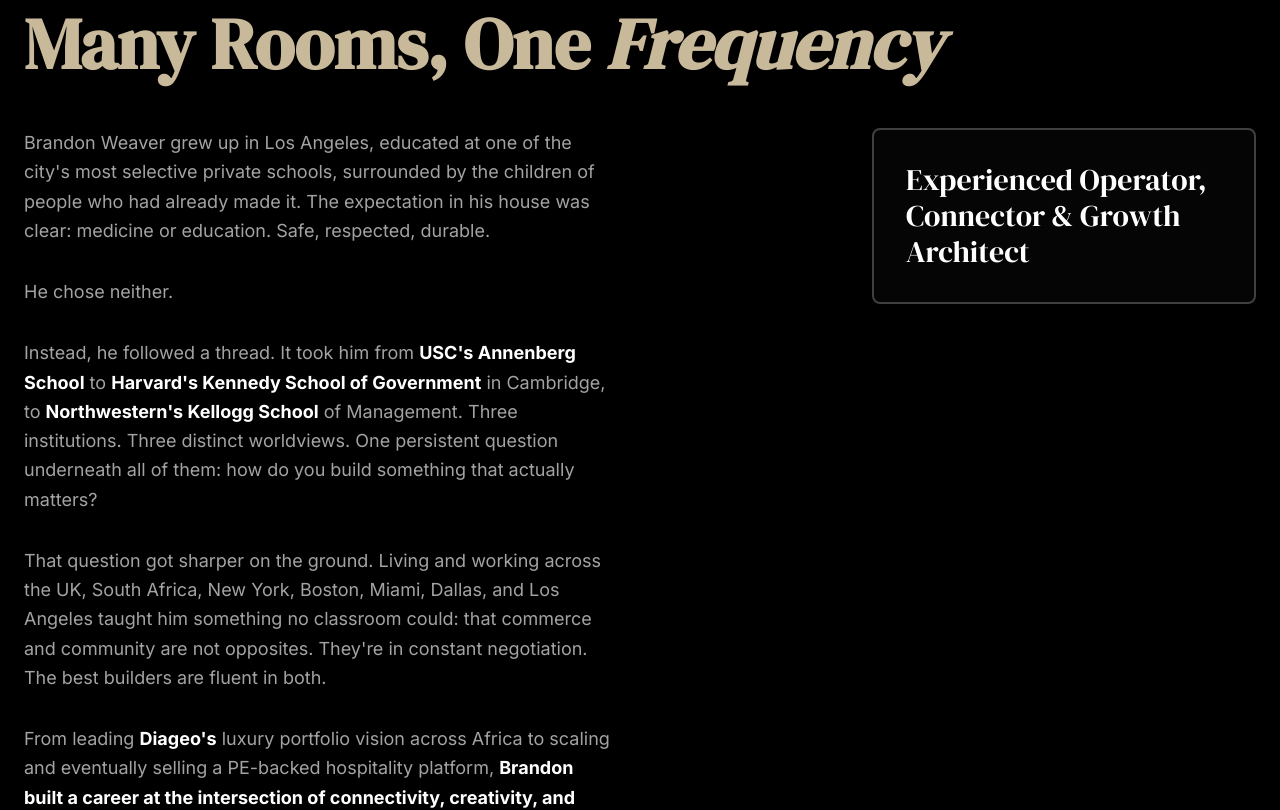
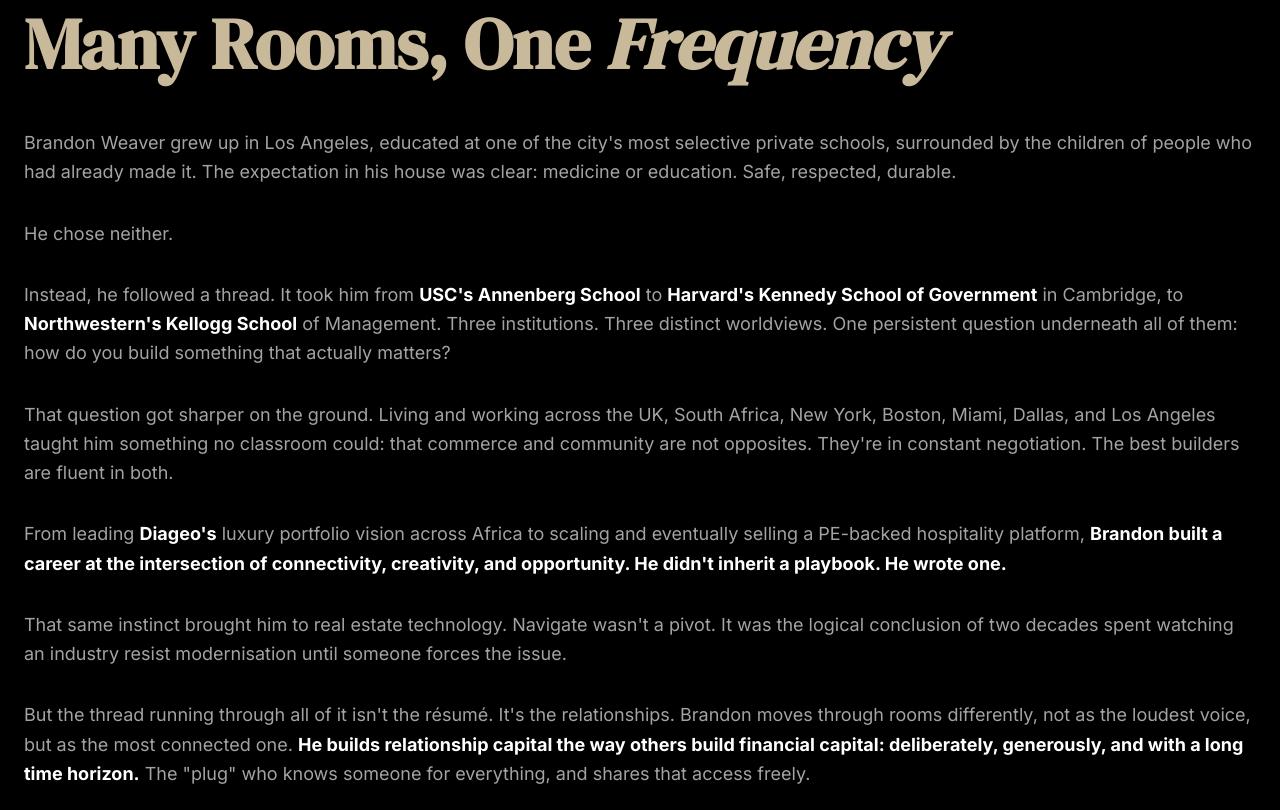
Before and after one commit to letsnavigatebmw/brandonmweaver, a React (Vite) app: page / in a window 1280 px wide. Shown: the part 960-1770 px from the top of the page. Built offline with nearby package versions, Linux system fonts and the light colour scheme.

Commit message:
Revert Many Rooms One Frequency to original single-column format - remove right column

```diff
--- a/src/components/About.jsx
+++ b/src/components/About.jsx
@@ -28,9 +28,6 @@ export default function About() {
         <div className="max-w-7xl mx-auto">
           <h2 className="text-6xl md:text-7xl font-serif mb-12" style={{ color: '#c8b99a' }}>Many Rooms, One <span className="italic">Frequency</span></h2>
 
-          <div className="grid md:grid-cols-2 gap-12 items-start">
-            {/* Text Column */}
-            <div>
         <p className="text-gray-400 text-lg leading-relaxed mb-8">
 Brandon Weaver grew up in Los Angeles, educated at one of the city's most selective private schools, surrounded by the children of people who had already made it. The expectation in his house was clear: medicine or education. Safe, respected, durable.
         </p>
@@ -55,17 +52,6 @@ But the thread running through all of it isn't the résumé. It's the relationsh
         <p className="text-gray-400 text-lg leading-relaxed">
 In a world increasingly mediated by algorithms, Brandon's conviction is simple. <span className="font-bold text-white">Success moves at the speed of connectivity.</span>
         </p>
-            </div>
-
-            {/* Right Column - Text Box */}
-            <div className="flex justify-center md:justify-end">
-              <div className="w-full max-w-sm border-2 border-gray-700 rounded-lg p-8 bg-gray-950/50">
-                <p className="text-2xl md:text-3xl font-serif text-white leading-tight">
-                  Experienced Operator, Connector & Growth Architect
-                </p>
-              </div>
-            </div>
-          </div>
         </div>
       </div>
 
```
Lines whose indentation alone changed are shown as unchanged.
